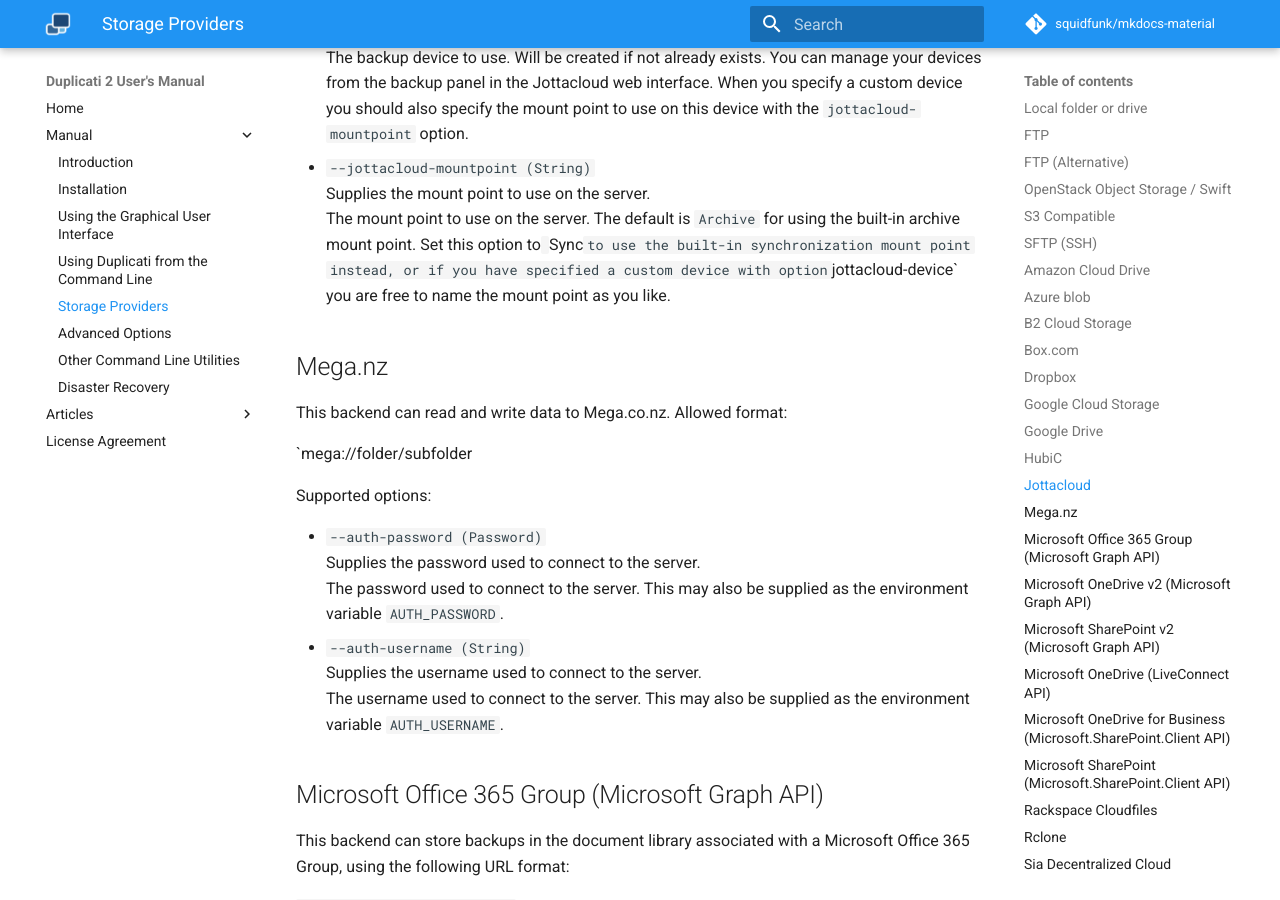
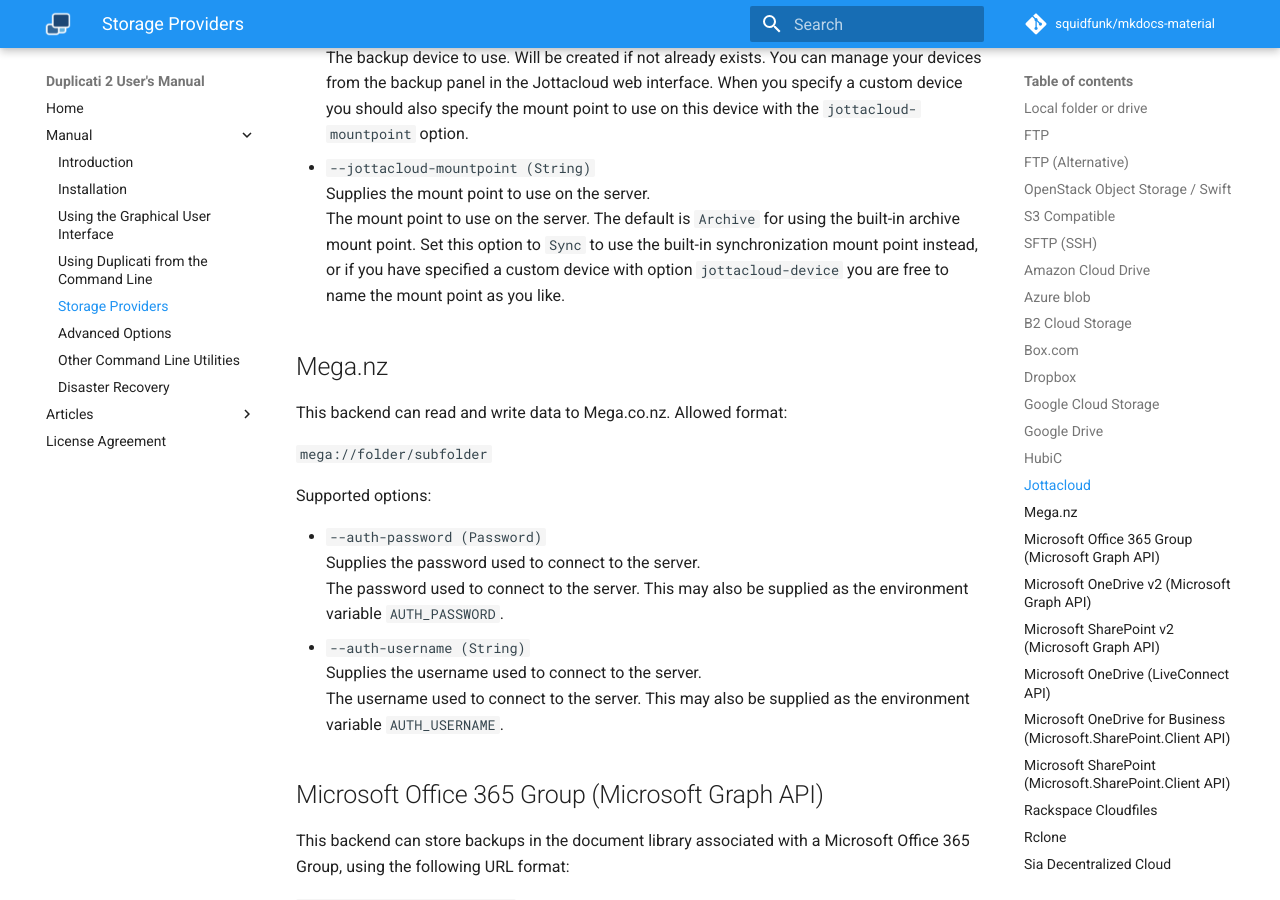
Before and after one commit to kees-z/DuplicatiDocs, an MkDocs documentation site: the page built from docs/05-storage-providers.md, in a window 1280 px wide and 900 px high, scrolled down 14342 px. Built offline with MkDocs 1.6.1 and Material for MkDocs 9.7.7, drawn with Linux system fonts in a browser that asks for light colours; comment, search, counter and statistics services are not loaded; old or Windows-style settings are respelled for this version of MkDocs.

Commit message:
Fixed some mismatched backticks

```diff
--- a/docs/05-storage-providers.md
+++ b/docs/05-storage-providers.md
@@ -438,13 +438,13 @@ Supplies the backup device to use.
 The backup device to use. Will be created if not already exists. You can manage your devices from the backup panel in the Jottacloud web interface. When you specify a custom device you should also specify the mount point to use on this device with the `jottacloud-mountpoint` option.
 * `--jottacloud-mountpoint (String)`
 Supplies the mount point to use on the server.
-The mount point to use on the server. The default is `Archive` for using the built-in archive mount point. Set this option to` `Sync` to use the built-in synchronization mount point instead, or if you have specified a custom device with option `jottacloud-device` you are free to name the mount point as you like.
+The mount point to use on the server. The default is `Archive` for using the built-in archive mount point. Set this option to `Sync` to use the built-in synchronization mount point instead, or if you have specified a custom device with option `jottacloud-device` you are free to name the mount point as you like.
 
 ## Mega.nz
 
 This backend can read and write data to Mega.co.nz. Allowed format:
 
-`mega://folder/subfolder
+`mega://folder/subfolder`
 
 Supported options:
 
```
